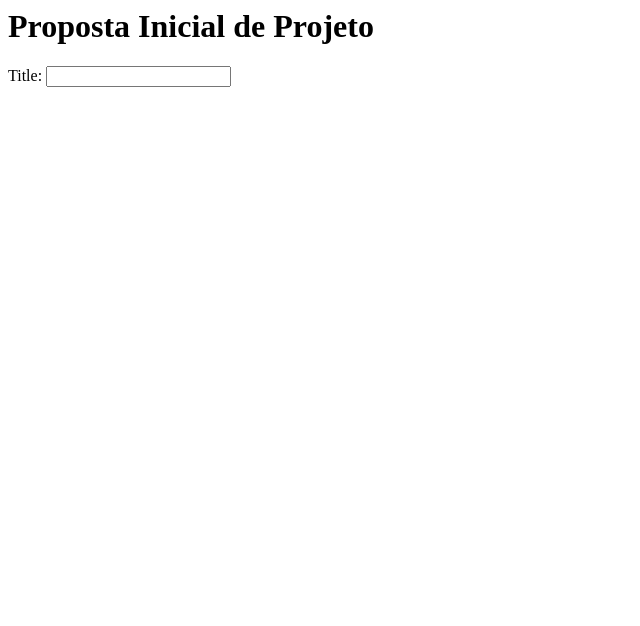
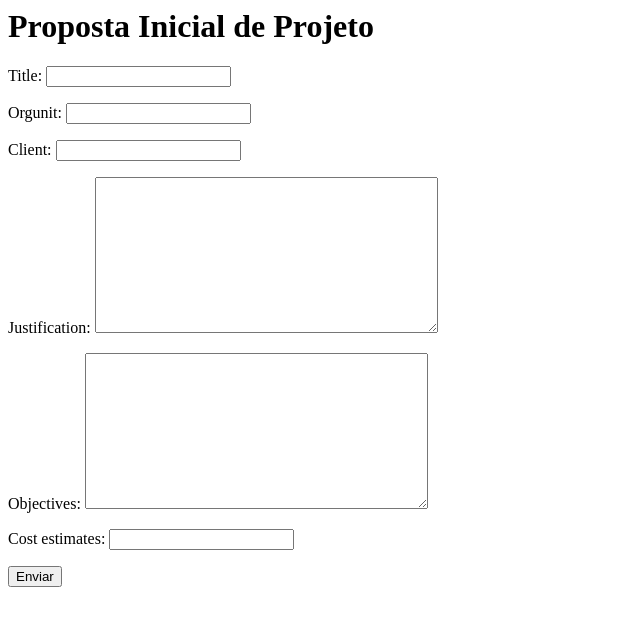
Before and after one commit to ulyssesalmeida/epsilon, a Django app: page /projetos/ in a window 1280 px wide. Shown: the top 626 px of the page, without its empty margins (0-640 px from the left). Run offline with Django 3.2, Linux system fonts and the light colour scheme.

Commit message:
Adicinado campos faltantes no formulário de proposta inicial de projetos

```diff
--- a/epsilon/projects/templates/projects/pip_form.html
+++ b/epsilon/projects/templates/projects/pip_form.html
@@ -8,6 +8,32 @@
                 {{ form.title }}
                 {{ form.title.errors }}
             </p>
+            <p>
+                <label for="{{ form.orgUnit.id_for_title }}">{{ form.orgUnit.label }}:</label>
+                {{ form.orgUnit }}
+                {{ form.orgUnit.errors }}
+            </p>
+            <p>
+                <label for="{{ form.client.id_for_title }}">{{ form.client.label }}:</label>
+                {{ form.client }}
+                {{ form.client.errors }}
+            </p>
+            <p>
+                <label for="{{ form.justification.id_for_title }}">{{ form.justification.label }}:</label>
+                {{ form.justification }}
+                {{ form.justification.errors }}
+            </p>
+            <p>
+                <label for="{{ form.objectives.id_for_title }}">{{ form.objectives.label }}:</label>
+                {{ form.objectives }}
+                {{ form.objectives.errors }}
+            </p>
+            <p>
+                <label for="{{ form.cost_estimates.id_for_title }}">{{ form.cost_estimates.label }}:</label>
+                {{ form.cost_estimates }}
+                {{ form.cost_estimates.errors }}
+            </p>
+            <input type="submit" value="Enviar" class="button">
         </form>
     </body>
 </html>
```
